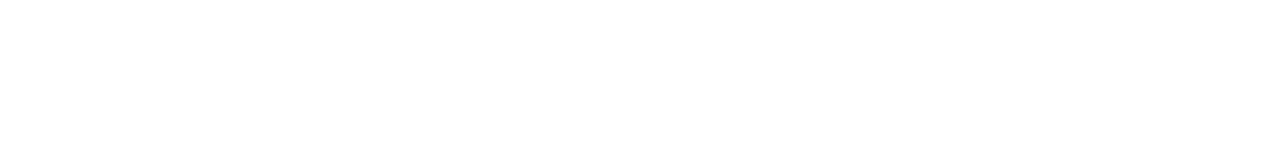
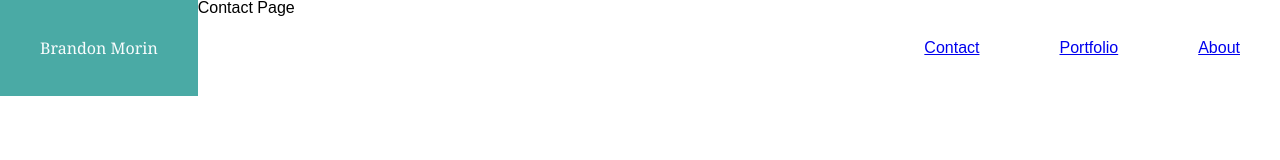
Before and after one commit to Morinventiv/Basic-Portfolio, a plain HTML site: page contact.html in a window 1280 px wide. Drawn offline with Linux system fonts and the light colour scheme.

Commit message:
added additional css to page

```diff
--- a/assets/css/style.css
+++ b/assets/css/style.css
@@ -0,0 +1,19 @@
+h1{
+    background-color: #4aaaa5;
+    color: #f8fcfd;
+    font-family: 'Georgia', Times, Times New Roman, serif;
+    float: left;
+    padding: 40px;
+}
+
+body{
+    font-family: 'Arial', 'Helvetica Neue', Helvetica, sans-serif;
+}
+
+li {
+    display: inline;
+    float: right;
+    padding: 40px;
+
+
+}
--- a/contact.html
+++ b/contact.html
@@ -1,12 +1,19 @@
 <!DOCTYPE html>
 <html lang="en">
 <head>
-    <meta charset="UTF-8">
-    <meta name="viewport" content="width=device-width, initial-scale=1.0">
-    <meta http-equiv="X-UA-Compatible" content="ie=edge">
-    <title>Document</title>
+    <title>Brandon Morin</title>
+    <link rel="stylesheet" href="./assets/css/reset.css">
+    <link rel="stylesheet" href="./assets/css/style.css">
 </head>
 <body>
-
+    <h1>Brandon Morin</h1>
+    <ul class="nav1">
+        <li><a href="index.html">About</a></li>
+        <li><a href="portfolio.html">Portfolio</a></li>
+        <li><a href="contact.html">Contact</a></li>
+      </ul>
+      <p>
+          Contact Page
+      </p>
 </body>
 </html>
```
Also changed, not shown: index.html (+12 -3 lines), portfolio.html (+12 -5 lines).
